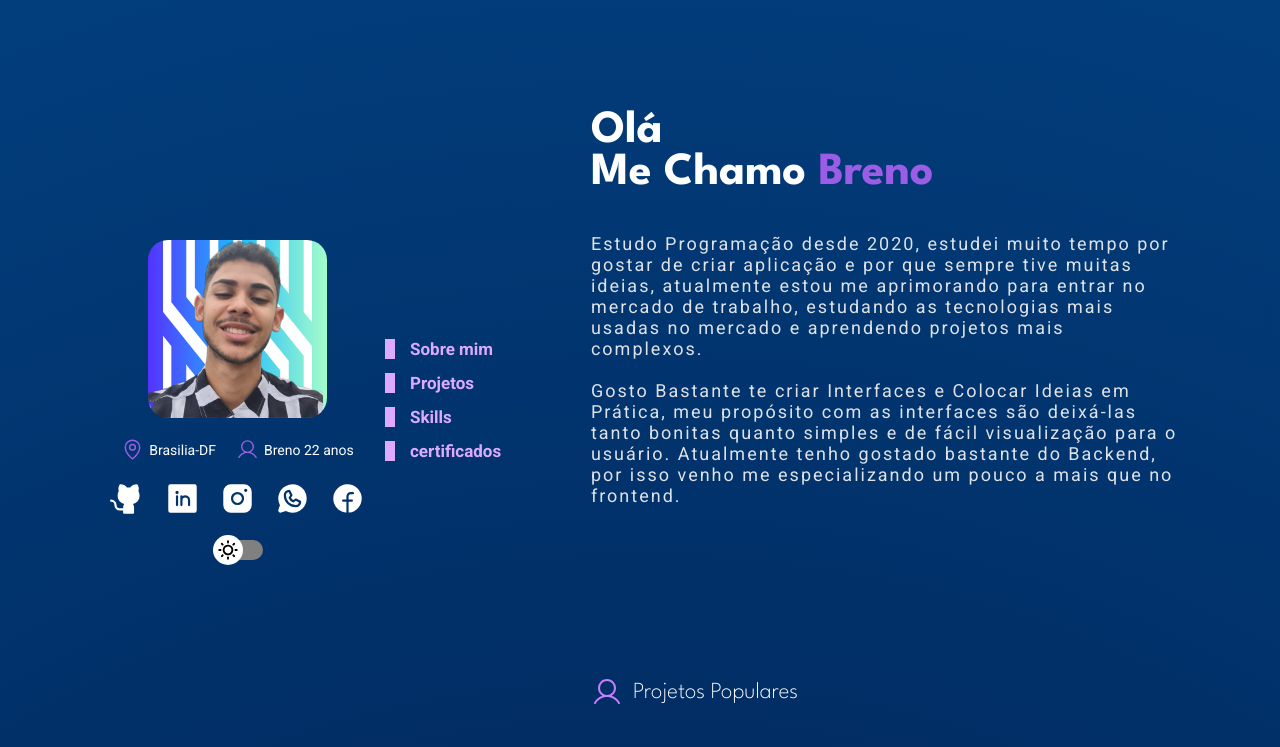
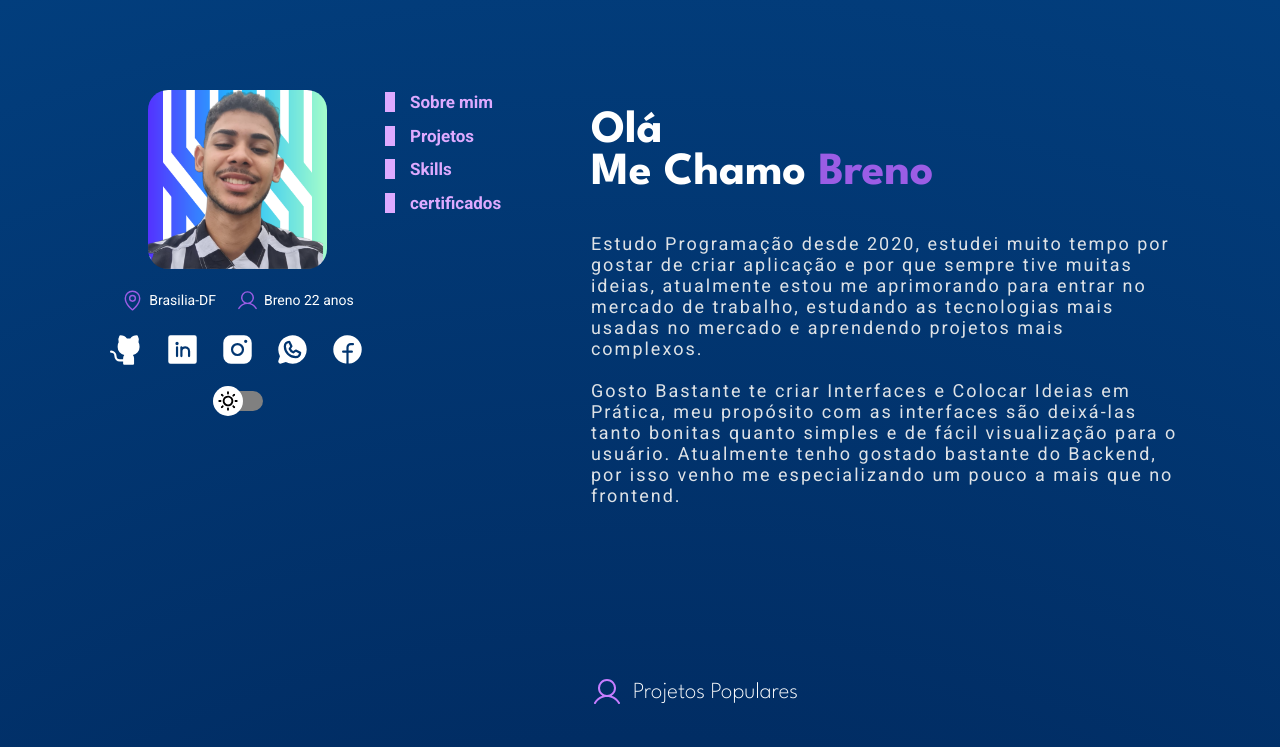
Before and after one commit to Breno-oKra/MyRepositorie, a React (Vite) app: page / in a window 1280 px wide. Shown: the top 747 px of the page. Built offline with nearby package versions, Linux system fonts and the light colour scheme.

Commit message:
align item

```diff
--- a/src/pages/Projects/style.js
+++ b/src/pages/Projects/style.js
@@ -35,7 +35,6 @@ export const ContainerUser = styled.div`
   gap: 10px;
   @media (max-width: 1600px) {
     padding-top: 80px;
-    align-items: center;
     justify-content: center;
 
   }
--- a/src/pages/home/style.js
+++ b/src/pages/home/style.js
@@ -45,7 +45,6 @@ export const ContainerUser = styled.div`
   @media (max-width: ${({ theme }) => theme.EXTRA_LARGE}) {
     padding-top: 80px;
 
-    align-items: center;
     justify-content: center;
   }
   @media (max-width: ${({ theme }) => theme.LARGE}) {
--- a/src/routes/index.jsx
+++ b/src/routes/index.jsx
@@ -8,7 +8,7 @@ export function Routers(){
             <Routes>
                 <Route path="/" element={<Home/>} />
                 <Route path="/projects" element={<Project/>} />
-                <Route path="*" exact={true} element={<Navigate to="/" />} />
+                <Route path="*" element={<Navigate to="/" />} />
             </Routes>
         </BrowserRouter>
     )
```
